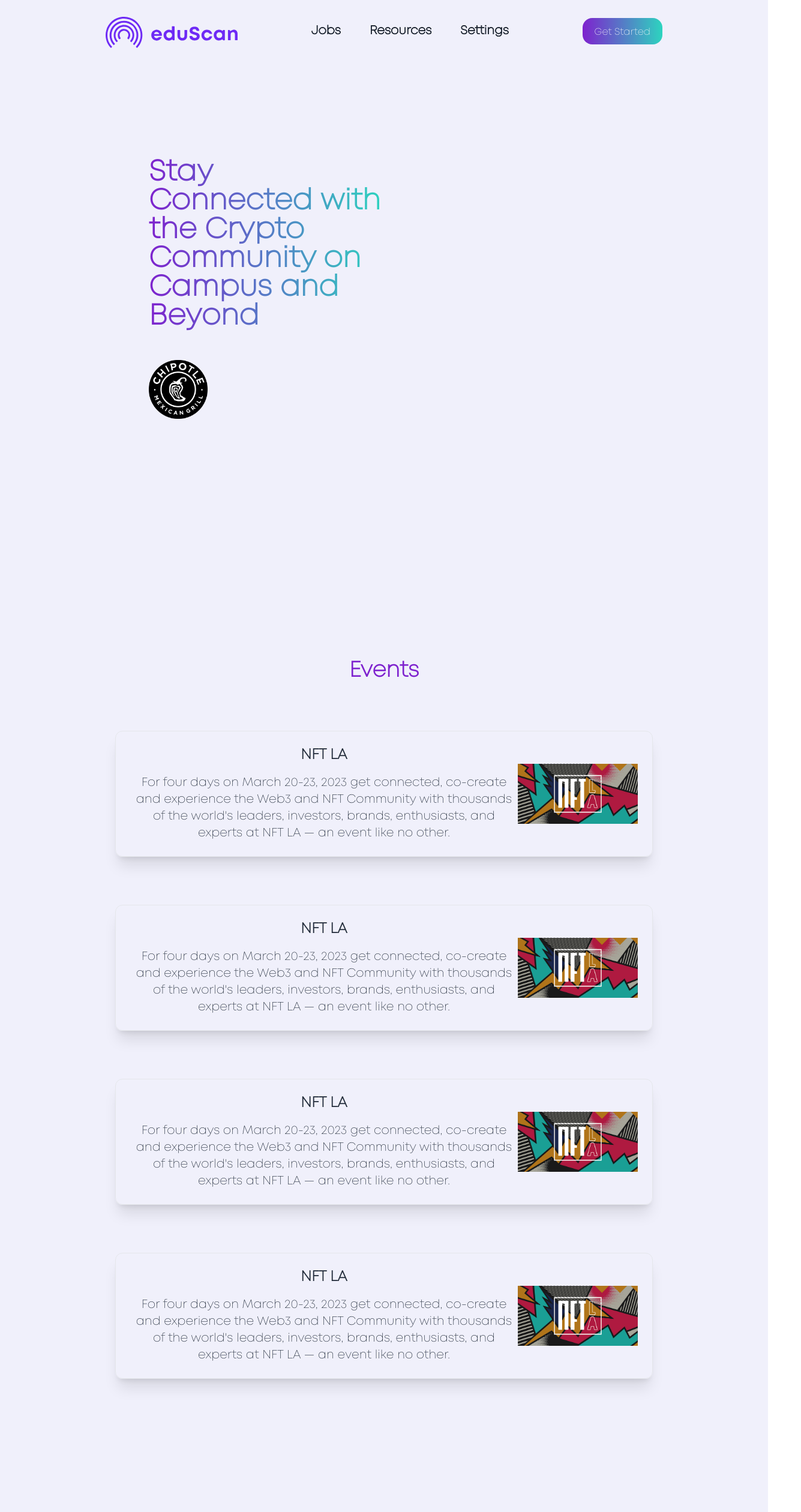
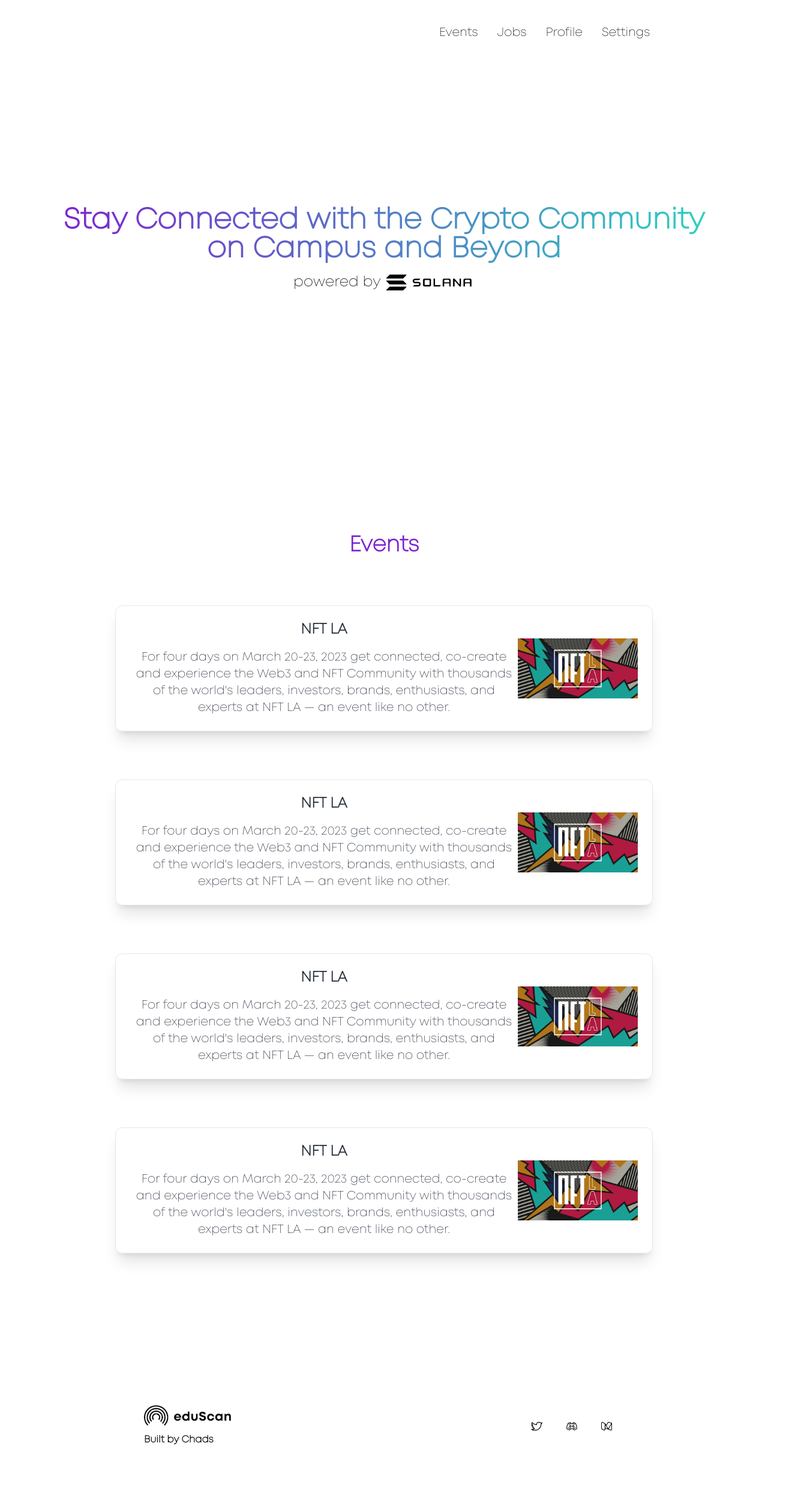
Before and after one commit to willschneider15/eduScan, a Next.js app in the folder web-app/: page / in a window 1280 px wide. Shown: the top 2520 px of the page at 60% size, 1335 px wide, since content can reach past the window. After the commit the page ends 2433 px from the top, so only its background shows below. Built offline with nearby package versions, Linux system fonts and the light colour scheme.

Commit message:
fixed hydration error & testing deployment on vercel

```diff
--- a/web-app/pages/index.tsx
+++ b/web-app/pages/index.tsx
@@ -3,12 +3,28 @@
 import Image from 'next/image'
 import { Link as ScrollLink} from 'react-scroll';
 
-// flex min-h-screen flex-col items-center justify-center py-2 font-mont bg-white
-// flex h-24 w-full items-center justify-between
-// flex px-60 gap-2
-// object-contain
+const Home: NextPage = () => {
 
-{/* <ScrollLink
+  return (
+    <div className="flex min-h-screen flex-col items-center justify-center py-2 font-mont bg-white">
+
+      <Head>
+        <title> eduScan | Home </title>
+        <link rel="icon" href="/eduScan.png" />
+      </Head>
+
+
+      <nav className="flex h-24 w-full items-center justify-between">
+        <a
+          className="flex px-60 gap-2"
+          href="/"
+        >
+          <Image className="object-contain" src="/eduScan-no-bg.svg" alt="eduScan Logo" width={200} height={200}/>
+        </a>
+
+        <div className="flex px-60 gap-2">
+
+          <ScrollLink
                   href="/"
                   to="events" smooth={true} duration={500}
                   className="text-xl text-black hover:text-purple-700 transition-in duration-1000 ease-out
@@ -16,71 +32,35 @@
 
                     Events
 
-        </ScrollLink> */}
+            </ScrollLink>
 
-const Home: NextPage = () => {
-
-  return (
-
-
-
-    <div className="font-mont bg-[#f0f0fb]">  {/*
-                                              div only for font
-                                          */}
-
-      <Head>
-        <title> eduScan | Home </title>
-        <link rel="icon" href="/eduScan.png" />
-      </Head>
-
-      <nav className="relative container mx-auto p-6 ">
-        <div className="flex items-center justify-between">
-
-        <a href="/">
-          <Image className="pt-1" src="/eduScan-no-bg.svg" alt="eduScan Logo" width={220} height={250}/>
-        </a>
-        {/*
-            header
-        */}
-        <div className="hidden space-x-6 md:flex">
-        {/*
-            needs to be refactored to use next/link
-        */}
-          <a href=""className="hover:text-purple-700 font-bold text-xl bg-clip-text bg-black p-3"> Jobs </a>
-          <a href="/resources"className="hover:text-purple-700 font-bold text-xl bg-clip-text bg-black p-3"> Resources </a>
-          <a href=""className="hover:text-purple-700 font-bold text-xl bg-clip-text bg-black p-3"> Settings </a>
-        </div>
-        {/*
-            button
-        */}
-        <a href="" className="hidden p-2 px-5 pt-3 text-white hover:font-bold bg-purple-700 rounded-[16px] baseline bg-gradient-to-r from-purple-700 to-teal-400 md:block"
-        >
-          Get Started
-        </a>
+            <button className="text-xl text-black hover:text-purple-700 transition-in duration-1000 ease-out
+              border-b-2 border-transparent hover:border-purple-700 px-3"> Jobs </button>
+            <button className="text-xl text-black hover:text-purple-700 transition-in duration-1000 ease-out
+              border-b-2 border-transparent hover:border-purple-700 px-3"> Profile </button>
+            <button className="text-xl text-black hover:text-purple-700 transition-in duration-1000 ease-out
+              border-b-2 border-transparent hover:border-purple-700 px-3"> Settings </button>
         </div>
 
     </nav>
-      {/*
-          Hero Section
-      */}
-    <main className="container flex flex-col-reverse items-center px-24 mx-auto mt-40 space-y-0 md:space-y-0 md:flex-row">
-      <div className="flex flex-col mb-80 space-y-12 md:w-1/2">
 
-        <h1 className="text-4xl font-bold bg-clip-text text-transparent bg-gradient-to-r from-purple-700 to-teal-400 md:text-5xl">
+      <main className="flex flex-col w-full flex-1 items-center justify-center px-20 text-center my-60">
+
+        <div className="flex w-full flex-row items-center justify-center">
+
+        <h1 className="flex flex-col text-5xl font-bold bg-clip-text text-transparent bg-gradient-to-r from-purple-700 to-teal-400">
         Stay Connected with the Crypto Community on Campus and Beyond
         </h1>
-
-        <a>
-          <Image className="md:w-1/4 " src="/placeholder.png" alt="eduScan Logo" width={220} height={250}/>
-        </a>
 
 
 
         </div>
-
+        <h2 className="text-black mt-3 text-2xl">
+        powered by <img className="inline-block" src="/sol.png" alt="Solana Logo" width={150} height={150} />
+        </h2>
       </main>
 
-    <div id="events" className="flex w-full flex-1 flex-col items-center justify-center px-20 text-center my-20">
+      <div id="events" className="flex w-full flex-1 flex-col items-center justify-center px-20 text-center my-40">
 
       <h2 className="text-purple-700 font-bold text-4xl mb-20">
         Events
@@ -163,21 +143,24 @@
 
       <footer className="flex h-24 w-full items-center justify-between">
 
-      <div className="flex flex-col px-80">
+        <div className="flex flex-col px-60">
         <a
           className="flex gap-2"
           href="/"
         >
-          <Image className="object-contain  " src="/eduscan_black.png" alt="eduScan Logo" width={150} height={100}/>
+          <Image className="object-contain" src="/eduScan_black.png" alt="eduScan Logo" width={200} height={200}/>
         </a>
 
+        <h2 className="text-black font-bold mt-3 text-1xl">
+        Built by Chads
+        </h2>
 
         </div>
 
-      <div className="flex flex-row px-80 space-x-6">
+        <div className="flex flex-row px-60">
 
         <a
-          className="flex items-center justify-center gap-2 px-1"
+          className="flex items-center justify-center gap-2 px-5"
           href="https://twitter.com/eduscan_xyz"
           target="_blank"
           rel="noopener noreferrer"
@@ -186,7 +169,7 @@
         </a>
 
         <a
-          className="flex items-center justify-center gap-2 px-1"
+          className="flex items-center justify-center gap-2 px-5"
           href="https://discord.gg/U4gbtPU5"
           target="_blank"
           rel="noopener noreferrer"
@@ -195,7 +178,7 @@
         </a>
 
         <a
-          className="flex items-center justify-center gap-2 px-1"
+          className="flex items-center justify-center gap-2 px-5"
           href="https://medium.com/@eduScan.xyz"
           target="_blank"
           rel="noopener noreferrer"
@@ -206,24 +189,6 @@
         </div>
 
       </footer>
-
-      {/* <main className="flex flex-col w-full flex-1 items-center justify-center px-20 text-center my-60">
-
-        <div className="flex w-full flex-row items-center justify-center">
-
-        <h1 className="flex flex-col text-5xl font-bold bg-clip-text text-transparent bg-gradient-to-r from-purple-700 to-teal-400">
-        Stay Connected with the Crypto Community on Campus and Beyond
-
-        <h2 className="text-black mt-3 text-2xl">
-        powered by <img className="inline-block" src="/sol.png" alt="Solana Logo" width={150} height={150} />
-        </h2>
-
-        </h1>
-
-        </div>
-
-    </main>*/}
-
     </div>
   )
 }
```
Also changed, not shown: web-app/pages/resources/resources.tsx (renamed from web-app/pages/resources.tsx), web-app/pages/test.tsx (deleted), 1 other file (tests, documents, lock files or other folders). Lines whose indentation alone changed are shown as unchanged.
